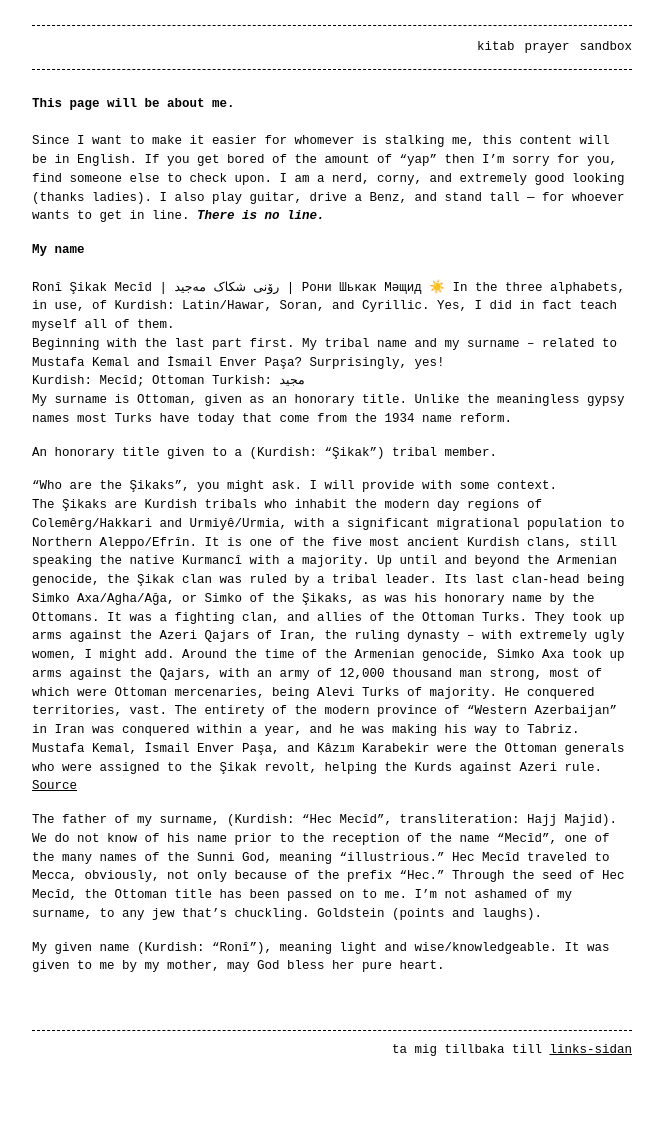
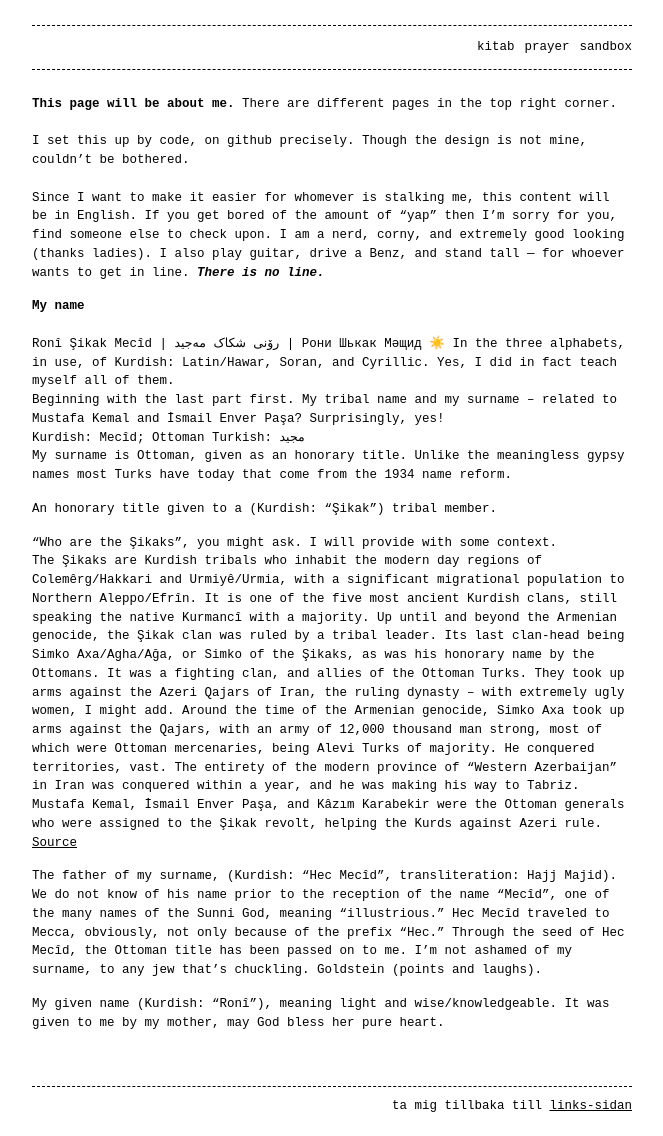
Before and after one commit to ronim-efrin/kitab, a Jekyll site: the page built from index.md, in a window 1280 px wide. Shown: the whole page, without its empty margins (308-971 px from the left). Built offline with Jekyll 4.4.1, drawn with Linux system fonts in a browser that asks for light colours; before the commit the page ends 1080 px from its top, so only the background shows below that.

Commit message:
Update index.md

```diff
--- a/index.md
+++ b/index.md
@@ -3,7 +3,8 @@ title: kitab
 layout: home
 permalink: /
 ---
-**This page will be about me.** <br>
+**This page will be about me.** There are different pages in the top right corner. <br>
+I set this up by code, on github precisely. Though the design is not mine, couldn't be bothered. <br>
 Since I want to make it easier for whomever is stalking me, this content will be in English. If you get bored of the amount of "yap" then I'm sorry for you, find someone else to check upon. I am a nerd, corny, and extremely good looking (thanks ladies). I also play guitar, drive a Benz, and stand tall — for whoever wants to get in line. ***There is no line.***
 
 **My name** <br>
```
